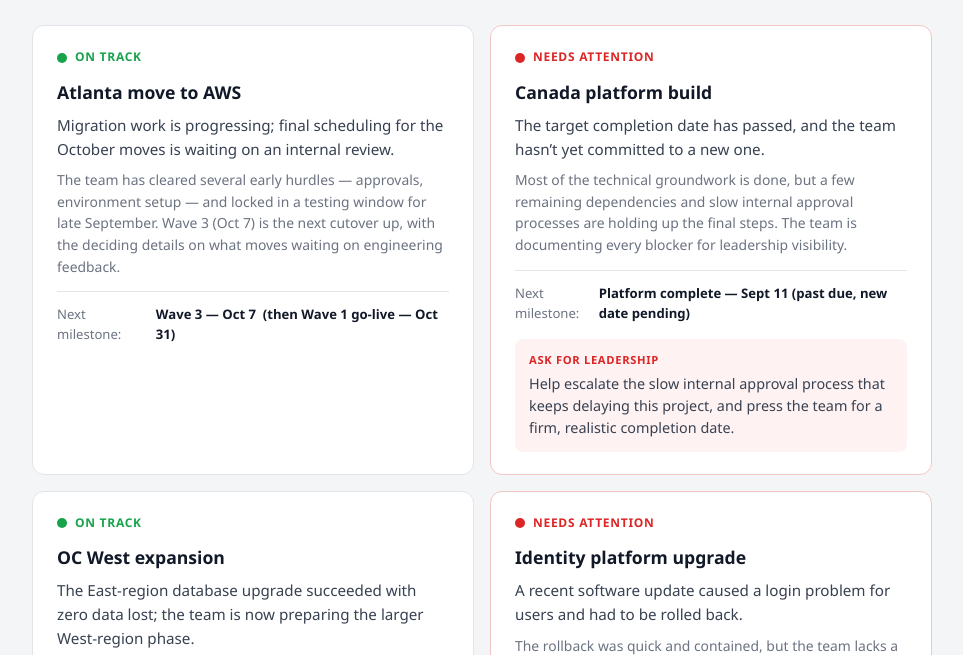
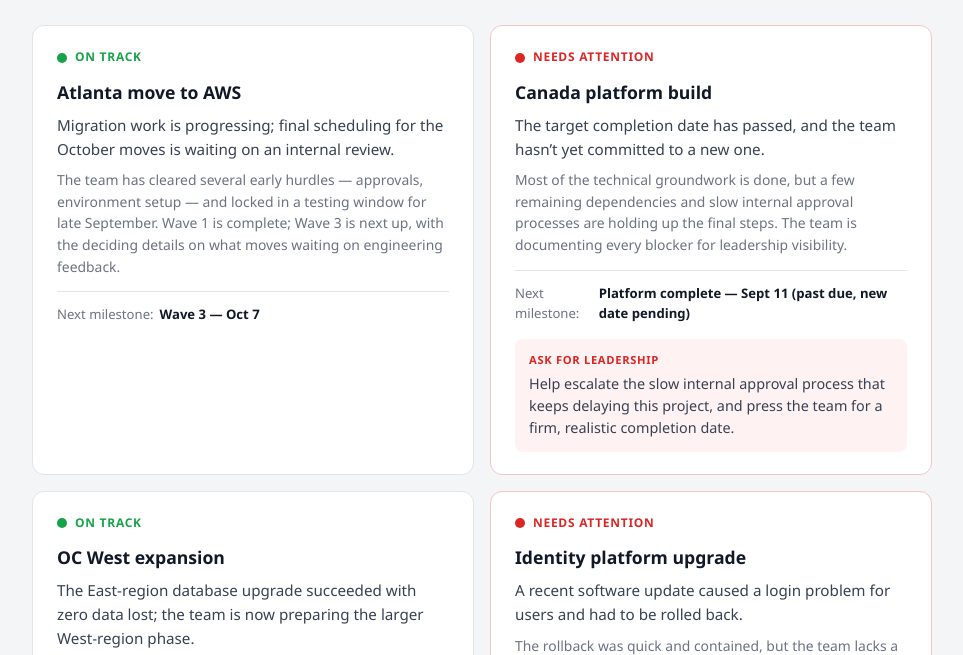
Before and after one commit to JonnyBir/perfectserve-projects-program-summary, a plain HTML site: page index.html in a window 1280 px wide. Shown: the part 112-767 px from the top of the page, without its empty margins (158-1121 px from the left). Drawn offline with Linux system fonts and the light colour scheme.

Commit message:
Exec summary update 2026-09-14: remove stale Wave 1 go-live (Oct 31) reference, Atlanta next milestone = Wave 3 (Oct 7), per Jon

```diff
--- a/index.html
+++ b/index.html
@@ -48,8 +48,8 @@ footer { margin-top:24px; padding-top:16px; border-top:1px solid var(--line); di
 <div class="status-row"><span class="dot dot-green"></span><span class="status-label green">On track</span></div>
 <div class="proj-name">Atlanta move to AWS</div>
 <div class="proj-status">Migration work is progressing; final scheduling for the October moves is waiting on an internal review.</div>
-<div class="proj-context">The team has cleared several early hurdles &#8212; approvals, environment setup &#8212; and locked in a testing window for late September. Wave 3 (Oct 7) is the next cutover up, with the deciding details on what moves waiting on engineering feedback.</div>
-<div class="milestone"><span class="milestone-label">Next milestone:</span><span class="milestone-value">Wave 3 &#8212; Oct 7 &nbsp;(then Wave 1 go-live &#8212; Oct 31)</span></div>
+<div class="proj-context">The team has cleared several early hurdles &#8212; approvals, environment setup &#8212; and locked in a testing window for late September. Wave 1 is complete; Wave 3 is next up, with the deciding details on what moves waiting on engineering feedback.</div>
+<div class="milestone"><span class="milestone-label">Next milestone:</span><span class="milestone-value">Wave 3 &#8212; Oct 7</span></div>
 </div>
 
 <div class="card attention">
```
